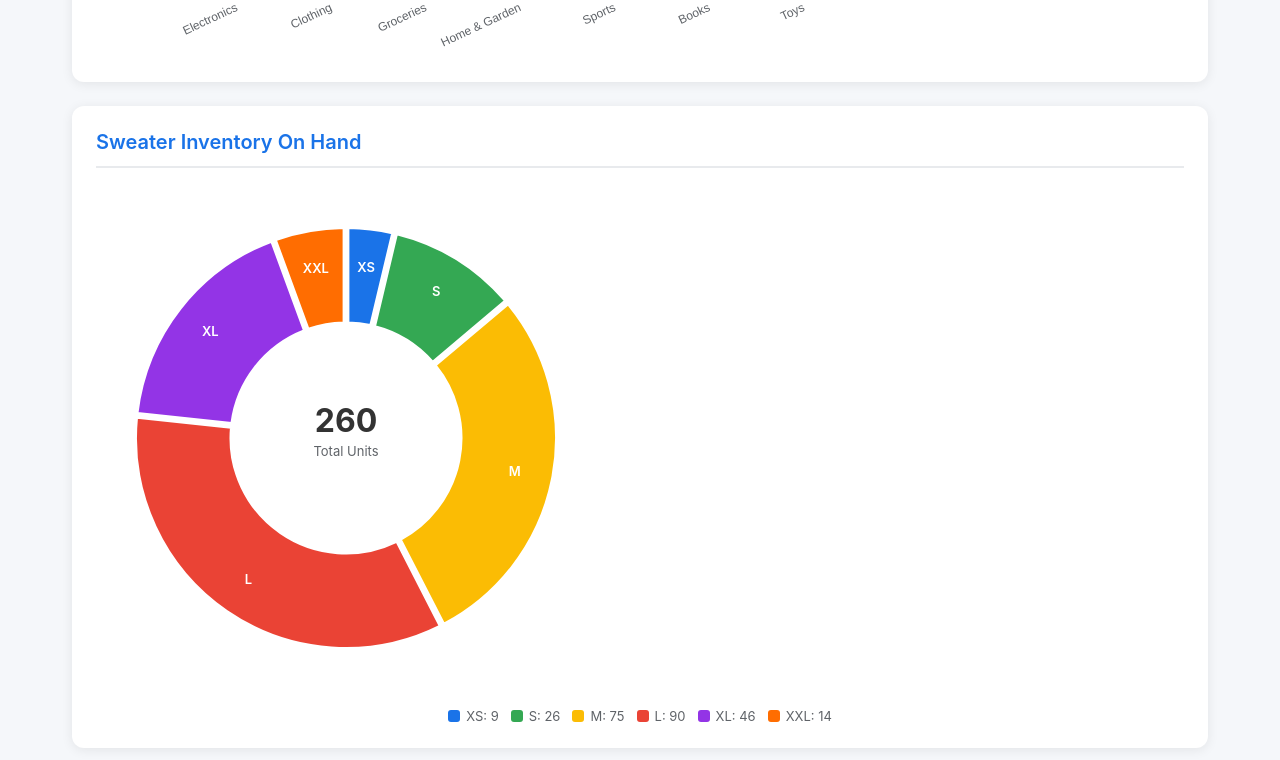
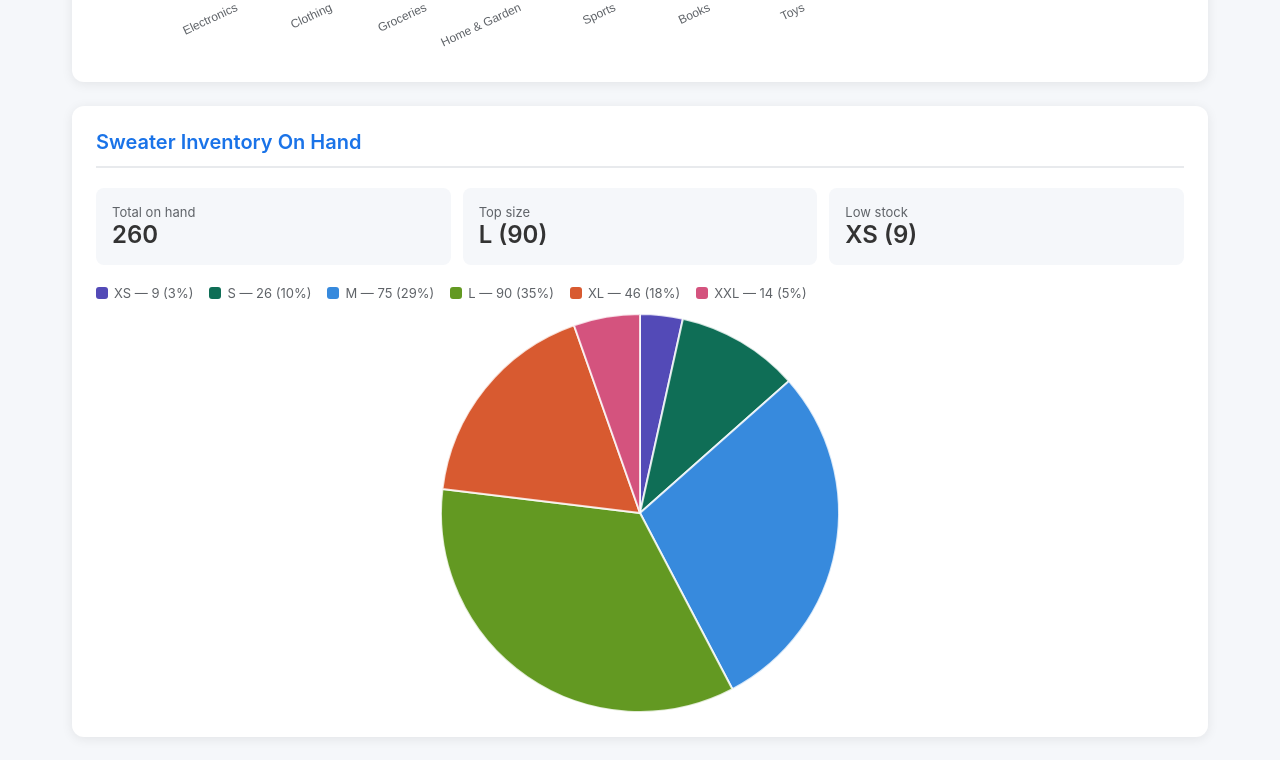
Before and after one commit to jolson-ibm/tmp_retail, a website: page public/index.html in a window 1280 px wide. Shown: the part 542-1302 px from the top of the page. Drawn offline with nearby package versions, Linux system fonts and the light colour scheme.

Commit message:
feat: replace D3 donut chart with Chart.js pie chart (closes #8)

```diff
--- a/public/index.html
+++ b/public/index.html
@@ -5,6 +5,7 @@
     <meta name="viewport" content="width=device-width, initial-scale=1.0">
     <title>Test Retail Analytics</title>
     <script src="https://d3js.org/d3.v7.min.js"></script>
+    <script src="https://cdnjs.cloudflare.com/ajax/libs/Chart.js/4.4.1/chart.umd.js"></script>
     <style>
         * {
             margin: 0;
@@ -107,6 +108,6 @@
     </main>
 
     <script src="js/barchart.js"></script>
-    <script src="js/donutchart.js"></script>
+    <script src="js/piechart.js"></script>
 </body>
 </html>
--- /dev/null
+++ b/public/js/piechart.js
@@ -0,0 +1,88 @@
+// Sweater Inventory On Hand - Pie Chart (Chart.js)
+// Data sourced from: src/views/v_sweater_inventory_on_hand.sql
+// Replaces: public/js/donutchart.js (D3 donut chart)
+
+const sweaterLabels = ['XS', 'S', 'M', 'L', 'XL', 'XXL'];
+const sweaterData = [9, 26, 75, 90, 46, 14];
+const sweaterColors = ['#534AB7', '#0F6E56', '#378ADD', '#639922', '#D85A30', '#D4537E'];
+const sweaterTotal = sweaterData.reduce((a, b) => a + b, 0);
+
+// Find top and low stock sizes
+const maxIdx = sweaterData.indexOf(Math.max(...sweaterData));
+const minIdx = sweaterData.indexOf(Math.min(...sweaterData));
+
+// Build metric cards
+const metricsContainer = document.createElement('div');
+metricsContainer.style.cssText = 'display: flex; flex-wrap: wrap; gap: 12px; margin-bottom: 20px;';
+
+const metrics = [
+    { label: 'Total on hand', value: sweaterTotal },
+    { label: 'Top size', value: sweaterLabels[maxIdx] + ' (' + sweaterData[maxIdx] + ')' },
+    { label: 'Low stock', value: sweaterLabels[minIdx] + ' (' + sweaterData[minIdx] + ')' }
+];
+
+metrics.forEach(m => {
+    const card = document.createElement('div');
+    card.style.cssText = 'flex: 1; min-width: 120px; background: #f5f7fa; border-radius: 8px; padding: 16px;';
+    card.innerHTML = '<div style="font-size: 13px; color: #5f6368;">' + m.label + '</div>'
+        + '<div style="font-size: 24px; font-weight: 600; color: #333;">' + m.value + '</div>';
+    metricsContainer.appendChild(card);
+});
+
+// Build custom legend
+const legendContainer = document.createElement('div');
+legendContainer.style.cssText = 'display: flex; flex-wrap: wrap; gap: 16px; margin-bottom: 12px; font-size: 13px; color: #5f6368;';
+
+sweaterLabels.forEach((label, i) => {
+    const pct = Math.round(sweaterData[i] / sweaterTotal * 100);
+    const item = document.createElement('span');
+    item.style.cssText = 'display: flex; align-items: center; gap: 6px;';
+    item.innerHTML = '<span style="width: 12px; height: 12px; border-radius: 3px; background: '
+        + sweaterColors[i] + ';"></span>' + label + ' \u2014 ' + sweaterData[i] + ' (' + pct + '%)';
+    legendContainer.appendChild(item);
+});
+
+// Build canvas wrapper
+const canvasWrapper = document.createElement('div');
+canvasWrapper.style.cssText = 'position: relative; width: 100%; max-width: 500px; height: 400px; margin: 0 auto;';
+
+const canvas = document.createElement('canvas');
+canvas.id = 'sweater-pie-chart';
+canvasWrapper.appendChild(canvas);
+
+// Append everything to #donut-chart container
+const chartContainer = document.getElementById('donut-chart');
+chartContainer.appendChild(metricsContainer);
+chartContainer.appendChild(legendContainer);
+chartContainer.appendChild(canvasWrapper);
+
+// Create pie chart
+new Chart(canvas, {
+    type: 'pie',
+    data: {
+        labels: sweaterLabels,
+        datasets: [{
+            data: sweaterData,
+            backgroundColor: sweaterColors,
+            borderWidth: 2,
+            borderColor: 'rgba(255, 255, 255, 0.8)',
+            hoverOffset: 12
+        }]
+    },
+    options: {
+        responsive: true,
+        maintainAspectRatio: false,
+        plugins: {
+            legend: { display: false },
+            tooltip: {
+                callbacks: {
+                    label: function(ctx) {
+                        var val = ctx.parsed;
+                        var pct = Math.round(val / sweaterTotal * 100);
+                        return ctx.label + ': ' + val + ' units (' + pct + '%)';
+                    }
+                }
+            }
+        }
+    }
+});
```
